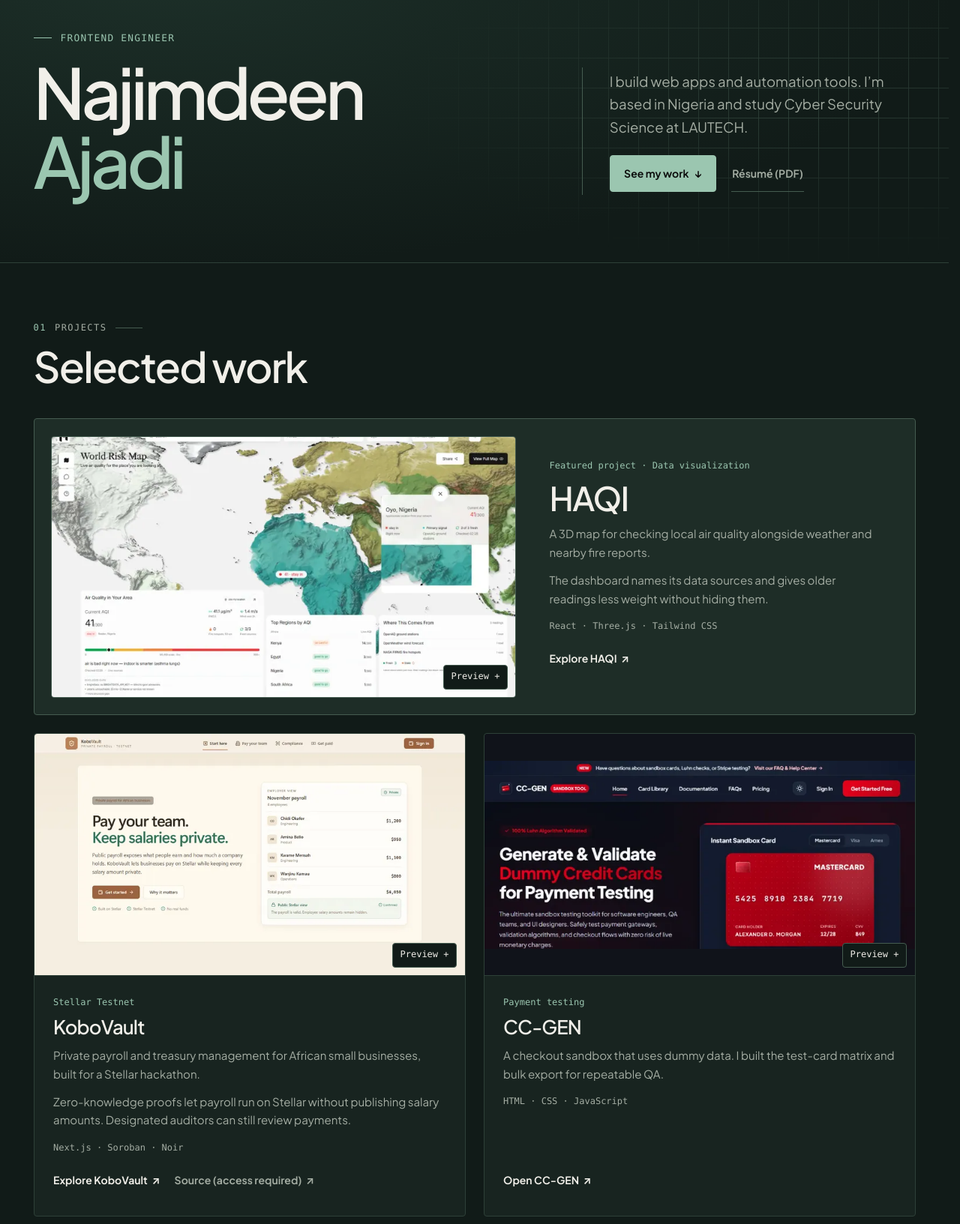
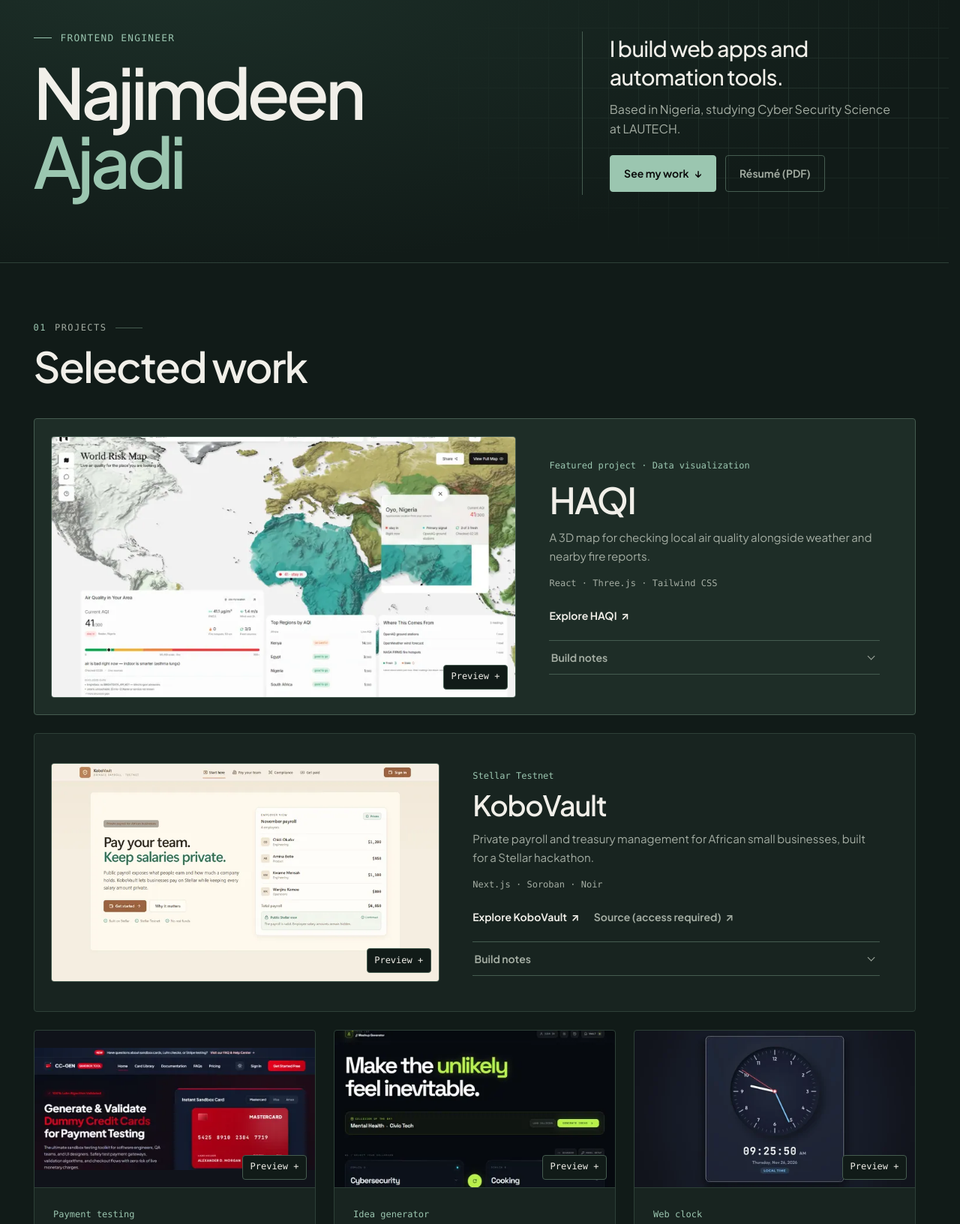
Before and after one commit to TheRealNajim/Najimdeen, a plain HTML site: page index.html in a window 1280 px wide. Shown: the part 121-1754 px from the top of the page at 75% size. Drawn offline with Linux system fonts and the light colour scheme.

Commit message:
Refine portfolio layout and add project build notes

```diff
--- a/css/styles.css
+++ b/css/styles.css
@@ -351,6 +351,7 @@ p {
         linear-gradient(90deg, var(--line) 1px, transparent 1px);
     background-size: 40px 40px;
     mask-image: radial-gradient(ellipse at 72% 45%, #000, transparent 72%);
+    opacity: 0.65;
     pointer-events: none;
 }
 
@@ -401,8 +402,17 @@ p {
 }
 
 .hero__lede {
-    max-width: 36ch;
-    font-size: clamp(1rem, 1.45vw, 1.16rem);
+    max-width: 24ch;
+    font-size: clamp(1.35rem, 2.25vw, 1.8rem);
+    font-weight: 500;
+    line-height: 1.3;
+    letter-spacing: -0.025em;
+    text-wrap: balance;
+}
+
+.hero__context {
+    max-width: 42ch;
+    margin-top: 0.75rem;
     color: var(--muted);
 }
 
@@ -410,7 +420,7 @@ p {
     display: flex;
     flex-wrap: wrap;
     align-items: center;
-    gap: 1.25rem;
+    gap: 0.75rem;
     margin-top: 1.35rem;
 }
 
@@ -457,16 +467,12 @@ p {
 }
 
 .btn--ghost {
-    min-height: 42px;
-    padding-inline: 0.1rem;
-    border: 0;
-    border-bottom: 1px solid var(--line-strong);
-    border-radius: 0;
     color: var(--muted);
 }
 
 .btn--ghost:hover {
-    border-bottom-color: var(--text);
+    border-color: var(--accent);
+    background: var(--accent-soft);
     color: var(--text);
 }
 
@@ -475,6 +481,7 @@ p {
     .hero__role,
     .hero__title > span,
     .hero__lede,
+    .hero__context,
     .hero__actions {
         animation: rise-in 620ms var(--ease) backwards;
     }
@@ -489,7 +496,8 @@ p {
     }
 
     .hero__lede { animation-delay: 145ms; }
-    .hero__actions { animation-delay: 190ms; }
+    .hero__context { animation-delay: 175ms; }
+    .hero__actions { animation-delay: 210ms; }
 
     .section .is-visible {
         animation: rise-in 580ms var(--ease) var(--rise-delay, 0ms) backwards;
@@ -501,9 +509,18 @@ p {
         animation: rule-in 480ms var(--ease) backwards;
     }
 
+    .project__notes[open] p {
+        --rise-distance: 4px;
+        animation: rise-in 260ms var(--ease) backwards;
+    }
+
     @media (min-width: 761px) {
-        .project:not(.project--featured):nth-child(odd) {
-            --rise-delay: 65ms;
+        .project:nth-child(4) {
+            --rise-delay: 55ms;
+        }
+
+        .project:nth-child(5) {
+            --rise-delay: 110ms;
         }
     }
 }
@@ -630,7 +647,7 @@ p {
 /* Projects */
 .projects {
     display: grid;
-    grid-template-columns: repeat(2, minmax(0, 1fr));
+    grid-template-columns: repeat(3, minmax(0, 1fr));
     gap: clamp(0.85rem, 2vw, 1.5rem);
 }
 
@@ -641,12 +658,16 @@ p {
     transition: border-color 180ms linear;
 }
 
-.project--featured {
+.project--case {
     display: grid;
     grid-column: 1 / -1;
-    grid-template-columns: minmax(0, 1.27fr) minmax(0, 1fr);
+    grid-template-columns: minmax(0, 1fr) minmax(0, 1.14fr);
     gap: clamp(0.75rem, 2vw, 1.25rem);
     padding: clamp(0.75rem, 1.8vw, 1.4rem);
+}
+
+.project--featured {
+    grid-template-columns: minmax(0, 1.27fr) minmax(0, 1fr);
     border-color: var(--line-strong);
     background: var(--panel-2);
 }
@@ -667,7 +688,7 @@ p {
     cursor: zoom-in;
 }
 
-.project--featured .project__media {
+.project--case .project__media {
     align-self: center;
     border: 1px solid var(--line-strong);
     border-radius: var(--radius);
@@ -741,11 +762,15 @@ p {
     font-size: clamp(1.3rem, 2.2vw, 1.6rem);
 }
 
-.project--featured :is(h2, h3) {
-    font-size: clamp(1.9rem, 4vw, 2.75rem);
+.project--case :is(h2, h3) {
+    font-size: clamp(1.75rem, 3.5vw, 2.35rem);
 }
 
-.project--featured .project__content {
+.project--featured :is(h2, h3) {
+    font-size: clamp(2rem, 4.5vw, 3rem);
+}
+
+.project--case .project__content {
     justify-content: center;
     padding: clamp(0.5rem, 2vw, 1.5rem);
 }
@@ -773,7 +798,7 @@ p {
     padding-top: 0.7rem;
 }
 
-.project--featured .project__actions {
+.project--case .project__actions {
     margin-top: 0;
 }
 
@@ -813,6 +838,57 @@ p {
 
 .project:focus-within {
     border-color: var(--accent);
+}
+
+.project__notes {
+    max-width: 55ch;
+    margin-top: 0.65rem;
+    border-top: 1px solid var(--line-strong);
+    border-bottom: 1px solid var(--line-strong);
+}
+
+.project__notes summary {
+    display: flex;
+    align-items: center;
+    justify-content: space-between;
+    gap: 0.75rem;
+    min-height: 44px;
+    padding-inline: 0.15rem 0.5rem;
+    color: var(--muted);
+    font-size: var(--fs-sm);
+    font-weight: 650;
+    list-style: none;
+    cursor: pointer;
+}
+
+.project__notes summary::-webkit-details-marker {
+    display: none;
+}
+
+.project__notes summary::after {
+    content: '';
+    flex: none;
+    width: 0.45rem;
+    height: 0.45rem;
+    border-right: 1px solid currentColor;
+    border-bottom: 1px solid currentColor;
+    transform: translateY(-2px) rotate(45deg);
+    transition: transform 180ms var(--ease);
+}
+
+.project__notes summary:hover,
+.project__notes[open] summary {
+    color: var(--accent);
+}
+
+.project__notes[open] summary::after {
+    transform: translateY(2px) rotate(225deg);
+}
+
+.project__notes p {
+    padding: 0 0.5rem 0.85rem 0.15rem;
+    color: var(--muted);
+    font-size: var(--fs-sm);
 }
 
 /* Enlarged project screenshots */
@@ -1172,11 +1248,11 @@ html:has(.project-preview[open]) {
 }
 
 @media (max-width: 900px) {
-    .project--featured {
+    .project--case {
         display: flex;
     }
 
-    .project--featured .project__media {
+    .project--case .project__media {
         align-self: stretch;
     }
 }
--- a/index.html
+++ b/index.html
@@ -29,7 +29,7 @@
     <link rel="apple-touch-icon" href="img/apple-touch-icon.png?v=5">
     <link rel="manifest" href="site.webmanifest">
     <link rel="preload" href="fonts/PlusJakartaSans-Variable.woff2" as="font" type="font/woff2" crossorigin>
-    <link rel="stylesheet" href="css/styles.css?v=7">
+    <link rel="stylesheet" href="css/styles.css?v=8">
 
     <script type="application/ld+json">
     {
@@ -90,7 +90,8 @@
                     <h1 class="hero__title" id="hero-title"><span>Najimdeen</span> <span class="hero__surname">Ajadi</span></h1>
                 </div>
                 <div class="hero__copy">
-                    <p class="hero__lede">I build web apps and automation tools. I&rsquo;m based in Nigeria and study Cyber Security Science at LAUTECH.</p>
+                    <p class="hero__lede">I build web apps and automation tools.</p>
+                    <p class="hero__context">Based in Nigeria, studying Cyber Security Science at LAUTECH.</p>
                     <div class="hero__actions">
                         <a href="#projects" class="btn btn--primary">See my work <span class="arrow" aria-hidden="true">&#8595;</span></a>
                         <a href="Najimdeen_CV.pdf" class="btn btn--ghost">Résumé (PDF)</a>
@@ -108,35 +109,37 @@
                 </header>
 
                 <div class="projects">
-                    <article class="card project project--featured">
+                    <article class="card project project--case project--featured">
                         <a class="project__media" href="img/work/haqi.webp" data-project-preview="HAQI" aria-label="Preview + HAQI screenshot">
-                            <img src="img/work/haqi-800.webp" srcset="img/work/haqi-480.webp 480w, img/work/haqi-800.webp 800w, img/work/haqi-960.webp 960w, img/work/haqi.webp 1280w" sizes="(max-width: 900px) 92vw, (max-width: 1240px) 52vw, 665px" width="1280" height="720" alt="HAQI world map alongside local air-quality readings and their sources" decoding="async">
+                            <img src="img/work/haqi-800.webp" srcset="img/work/haqi-480.webp 480w, img/work/haqi-800.webp 800w, img/work/haqi-960.webp 960w, img/work/haqi.webp 1280w" sizes="(max-width: 900px) calc(100vw - 4rem), (max-width: 1240px) 50vw, 620px" width="1280" height="720" alt="HAQI world map alongside local air-quality readings and their sources" decoding="async">
                             <span class="project__zoom" aria-hidden="true">Preview +</span>
                         </a>
                         <div class="project__content">
                             <p class="project__label">Featured project · Data visualization</p>
                             <h3>HAQI</h3>
                             <p class="project__desc">A 3D map for checking local air quality alongside weather and nearby fire reports.</p>
-                            <p class="project__desc">The dashboard names its data sources and gives older readings less weight without hiding them.</p>
                             <p class="project__stack">React · Three.js · Tailwind CSS</p>
                             <div class="project__actions">
                                 <a class="project__link" href="https://haqi-one.vercel.app/" target="_blank" rel="noopener noreferrer">
                                     Explore HAQI <span class="arrow" aria-hidden="true">&#8599;</span><span class="sr-only"> (opens in a new tab)</span>
                                 </a>
                             </div>
+                            <details class="project__notes">
+                                <summary>Build notes<span class="sr-only"> for HAQI</span></summary>
+                                <p>Older readings stay visible but carry less weight. Pick a location in the demo and check the source and time of the air-quality reading before interpreting it.</p>
+                            </details>
                         </div>
                     </article>
 
-                    <article class="card project">
+                    <article class="card project project--case">
                         <a class="project__media" href="img/work/kobovault.webp" data-project-preview="KoboVault" aria-label="Preview + KoboVault screenshot">
-                            <img src="img/work/kobovault-480.webp" srcset="img/work/kobovault-480.webp 480w, img/work/kobovault-800.webp 800w, img/work/kobovault.webp 1280w" sizes="(max-width: 760px) 92vw, (max-width: 1240px) 46vw, 575px" width="1280" height="720" alt="KoboVault landing page with a sample payroll and a Stellar Testnet notice" loading="lazy" decoding="async">
+                            <img src="img/work/kobovault-480.webp" srcset="img/work/kobovault-480.webp 480w, img/work/kobovault-800.webp 800w, img/work/kobovault.webp 1280w" sizes="(max-width: 900px) calc(100vw - 4rem), (max-width: 1240px) 44vw, 510px" width="1280" height="720" alt="KoboVault landing page with a sample payroll and a Stellar Testnet notice" loading="lazy" decoding="async">
                             <span class="project__zoom" aria-hidden="true">Preview +</span>
                         </a>
                         <div class="project__content">
                             <p class="project__label">Stellar Testnet</p>
                             <h3>KoboVault</h3>
                             <p class="project__desc">Private payroll and treasury management for African small businesses, built for a Stellar hackathon.</p>
-                            <p class="project__desc">Zero-knowledge proofs let payroll run on Stellar without publishing salary amounts. Designated auditors can still review payments.</p>
                             <p class="project__stack">Next.js · Soroban · Noir</p>
                             <div class="project__actions">
                                 <a class="project__link" href="https://kobovault.vercel.app/" target="_blank" rel="noopener noreferrer">
@@ -146,12 +149,16 @@
                                     Source (access required) <span class="arrow" aria-hidden="true">&#8599;</span><span class="sr-only"> for KoboVault on GitHub (opens in a new tab)</span>
                                 </a>
                             </div>
+                            <details class="project__notes">
+                                <summary>Build notes<span class="sr-only"> for KoboVault</span></summary>
+                                <p>Zero-knowledge proofs let payroll run without publishing salary amounts. Designated auditors can still review payments. The demo runs on Stellar Testnet and uses no real funds.</p>
+                            </details>
                         </div>
                     </article>
 
                     <article class="card project project--ccgen">
                         <a class="project__media" href="img/work/ccgen.webp" data-project-preview="CC-GEN" aria-label="Preview + CC-GEN screenshot">
-                            <img src="img/work/ccgen-480.webp" srcset="img/work/ccgen-480.webp 480w, img/work/ccgen-800.webp 800w, img/work/ccgen-960.webp 960w, img/work/ccgen.webp 1280w" sizes="(max-width: 760px) 92vw, (max-width: 1240px) 46vw, 575px" width="1280" height="560" alt="CC-GEN payment-testing sandbox interface" loading="lazy" decoding="async">
+                            <img src="img/work/ccgen-480.webp" srcset="img/work/ccgen-480.webp 480w, img/work/ccgen-800.webp 800w, img/work/ccgen-960.webp 960w, img/work/ccgen.webp 1280w" sizes="(max-width: 760px) 92vw, (max-width: 1240px) 30vw, 380px" width="1280" height="560" alt="CC-GEN payment-testing sandbox interface" loading="lazy" decoding="async">
                             <span class="project__zoom" aria-hidden="true">Preview +</span>
                         </a>
                         <div class="project__content">
@@ -169,7 +176,7 @@
 
                     <article class="card project project--idealab">
                         <a class="project__media" href="img/work/idealab.webp" data-project-preview="Idea Lab" aria-label="Preview + Idea Lab screenshot">
-                            <img src="img/work/idealab-480.webp" srcset="img/work/idealab-480.webp 480w, img/work/idealab-800.webp 800w, img/work/idealab-960.webp 960w, img/work/idealab.webp 1280w" sizes="(max-width: 760px) 92vw, (max-width: 1240px) 46vw, 575px" width="1280" height="800" alt="Idea Lab interface for pairing two topics" loading="lazy" decoding="async">
+                            <img src="img/work/idealab-480.webp" srcset="img/work/idealab-480.webp 480w, img/work/idealab-800.webp 800w, img/work/idealab-960.webp 960w, img/work/idealab.webp 1280w" sizes="(max-width: 760px) 92vw, (max-width: 1240px) 30vw, 380px" width="1280" height="800" alt="Idea Lab interface for pairing two topics" loading="lazy" decoding="async">
                             <span class="project__zoom" aria-hidden="true">Preview +</span>
                         </a>
                         <div class="project__content">
@@ -187,7 +194,7 @@
 
                     <article class="card project">
                         <a class="project__media" href="img/work/clock.webp" data-project-preview="Chronos" aria-label="Preview + Chronos screenshot">
-                            <img src="img/work/clock-480.webp" srcset="img/work/clock-480.webp 480w, img/work/clock-800.webp 800w, img/work/clock-960.webp 960w, img/work/clock.webp 1280w" sizes="(max-width: 760px) 92vw, (max-width: 1240px) 46vw, 575px" width="1280" height="720" alt="Chronos analog and digital clock with time-zone controls" loading="lazy" decoding="async">
+                            <img src="img/work/clock-480.webp" srcset="img/work/clock-480.webp 480w, img/work/clock-800.webp 800w, img/work/clock-960.webp 960w, img/work/clock.webp 1280w" sizes="(max-width: 760px) 92vw, (max-width: 1240px) 30vw, 380px" width="1280" height="720" alt="Chronos analog and digital clock with time-zone controls" loading="lazy" decoding="async">
                             <span class="project__zoom" aria-hidden="true">Preview +</span>
                         </a>
                         <div class="project__content">
@@ -358,7 +365,7 @@
         <div class="project-preview__media"></div>
     </dialog>
 
-    <script type="module" src="js/main.js?v=6"></script>
+    <script type="module" src="js/main.js?v=7"></script>
 </body>
 
 </html>
--- a/js/main.js
+++ b/js/main.js
@@ -77,6 +77,7 @@ if (header) {
     addEventListener('scroll', scheduleSync, { passive: true });
     addEventListener('resize', scheduleSync, { passive: true });
     addEventListener('pageshow', scheduleSync);
+    document.querySelectorAll('.project__notes').forEach((note) => note.addEventListener('toggle', scheduleSync));
     scheduleSync();
 }
 
```
Also changed, not shown: 404.html (+1 -1 lines), about.html (+2 -2 lines), contact.html (+2 -2 lines), projects.html (+17 -11 lines), services.html (+2 -2 lines).
